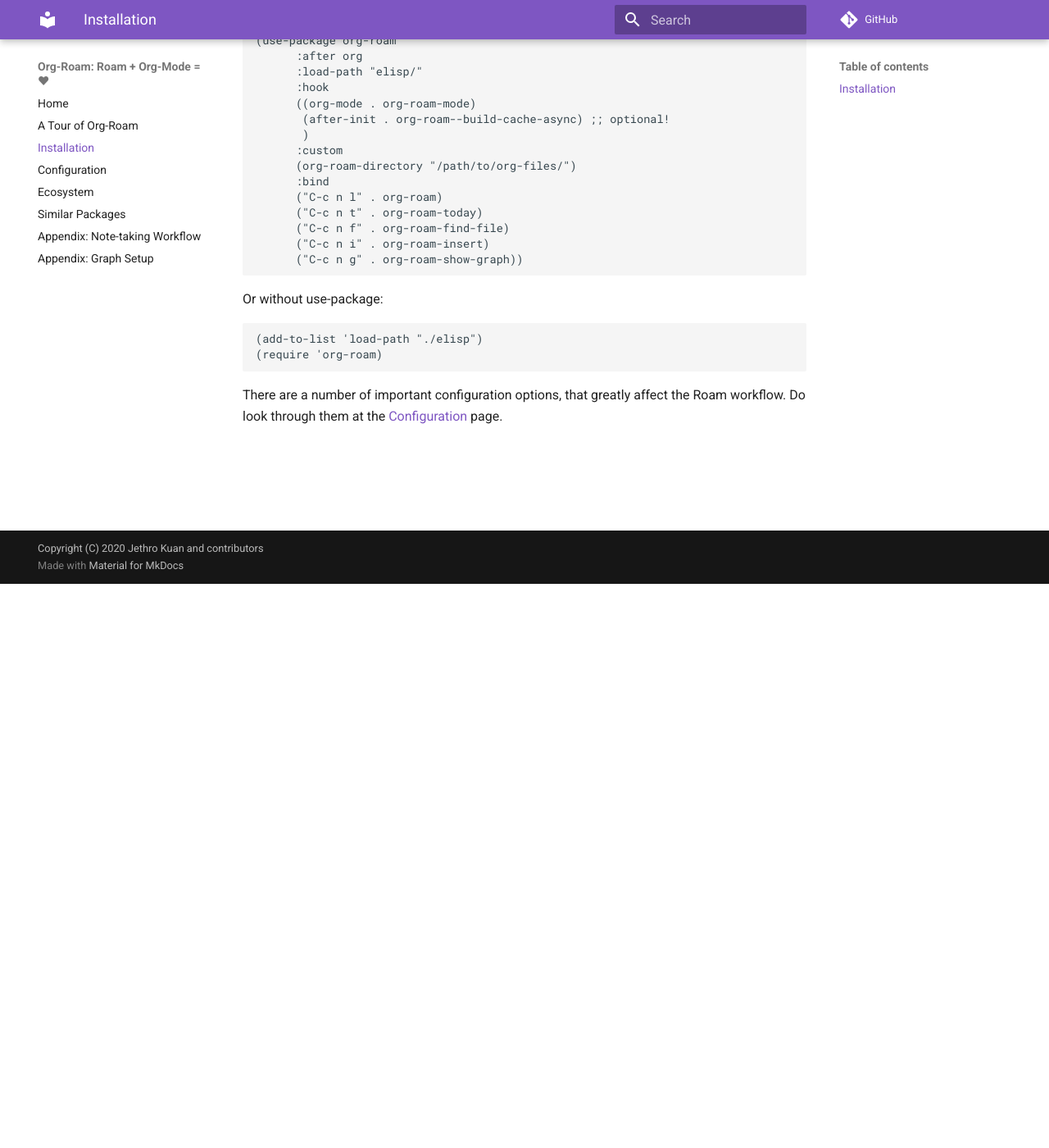
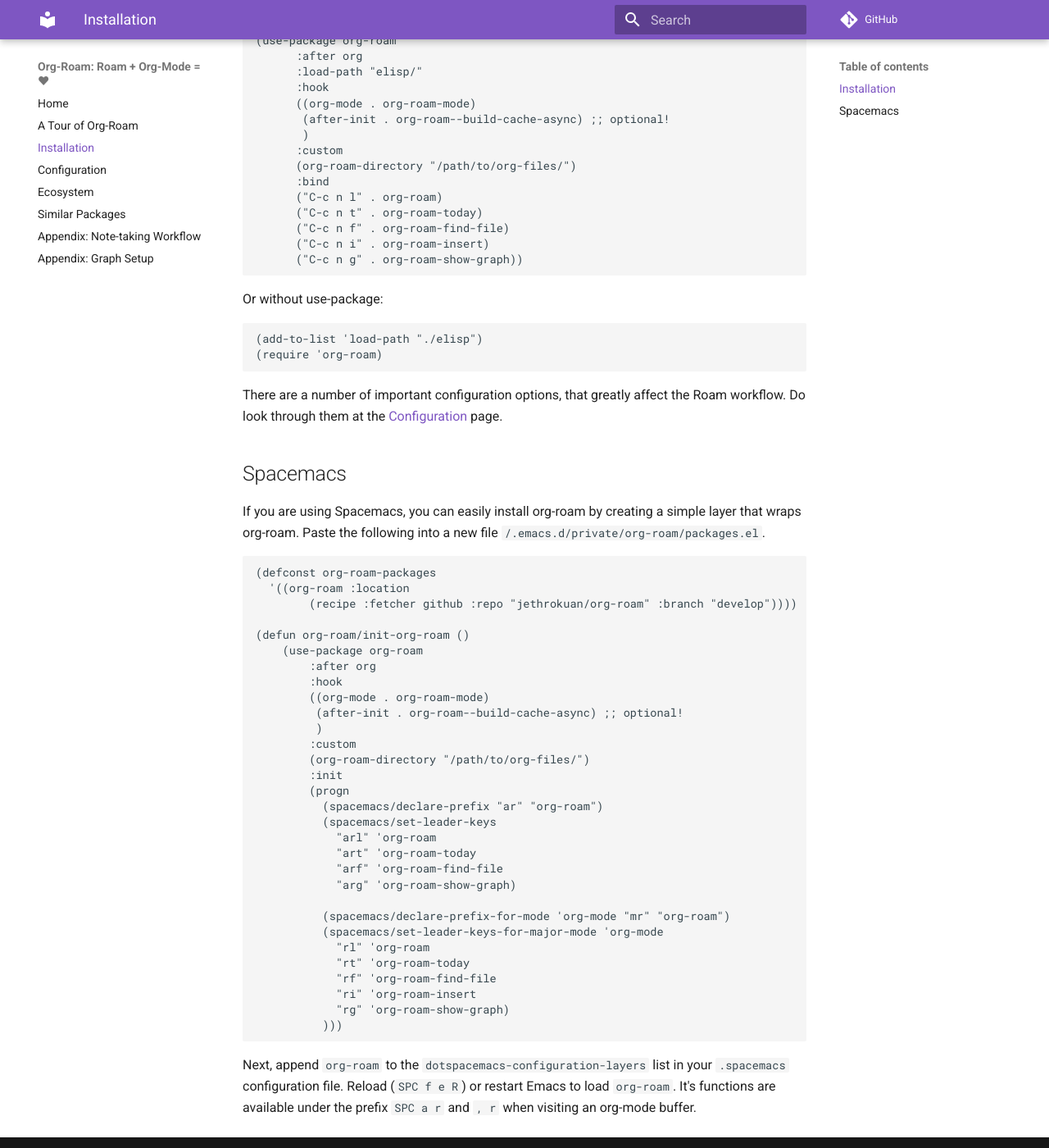
Before and after one commit to org-roam/org-roam, an MkDocs documentation site: the page built from doc/installation.md, in a window 1280 px wide and 1400 px high, scrolled down 688 px. Shown: the whole window at 82% size. Built offline with MkDocs 1.6.1 and Material for MkDocs 9.7.7, drawn with Linux system fonts in a browser that asks for light colours; comment, search, counter and statistics services are not loaded.

Commit message:
(docs): add Spacemacs installation instructions (#133)

````diff
--- a/doc/installation.md
+++ b/doc/installation.md
@@ -59,3 +59,39 @@
 
 [use-package]: https://github.com/jwiegley/use-package
 [straight]: https://github.com/raxod502/straight.el
+
+## Spacemacs
+If you are using Spacemacs, you can easily install org-roam by creating a simple layer that wraps org-roam. Paste the following into a new file `/.emacs.d/private/org-roam/packages.el`.
+```
+(defconst org-roam-packages
+  '((org-roam :location
+        (recipe :fetcher github :repo "jethrokuan/org-roam" :branch "develop"))))
+
+(defun org-roam/init-org-roam ()
+    (use-package org-roam
+        :after org
+        :hook
+        ((org-mode . org-roam-mode)
+         (after-init . org-roam--build-cache-async) ;; optional!
+         )
+        :custom
+        (org-roam-directory "/path/to/org-files/")
+        :init
+        (progn
+          (spacemacs/declare-prefix "ar" "org-roam")
+          (spacemacs/set-leader-keys
+            "arl" 'org-roam
+            "art" 'org-roam-today
+            "arf" 'org-roam-find-file
+            "arg" 'org-roam-show-graph)
+
+          (spacemacs/declare-prefix-for-mode 'org-mode "mr" "org-roam")
+          (spacemacs/set-leader-keys-for-major-mode 'org-mode
+            "rl" 'org-roam
+            "rt" 'org-roam-today
+            "rf" 'org-roam-find-file
+            "ri" 'org-roam-insert
+            "rg" 'org-roam-show-graph)
+          )))
+```
+Next, append `org-roam` to the `dotspacemacs-configuration-layers` list in your `.spacemacs` configuration file. Reload (`SPC f e R`) or restart Emacs to load `org-roam`. It's functions are available under the prefix `SPC a r` and `, r` when visiting an org-mode buffer.
````
Also changed, not shown: README.md (+2 -2 lines).
